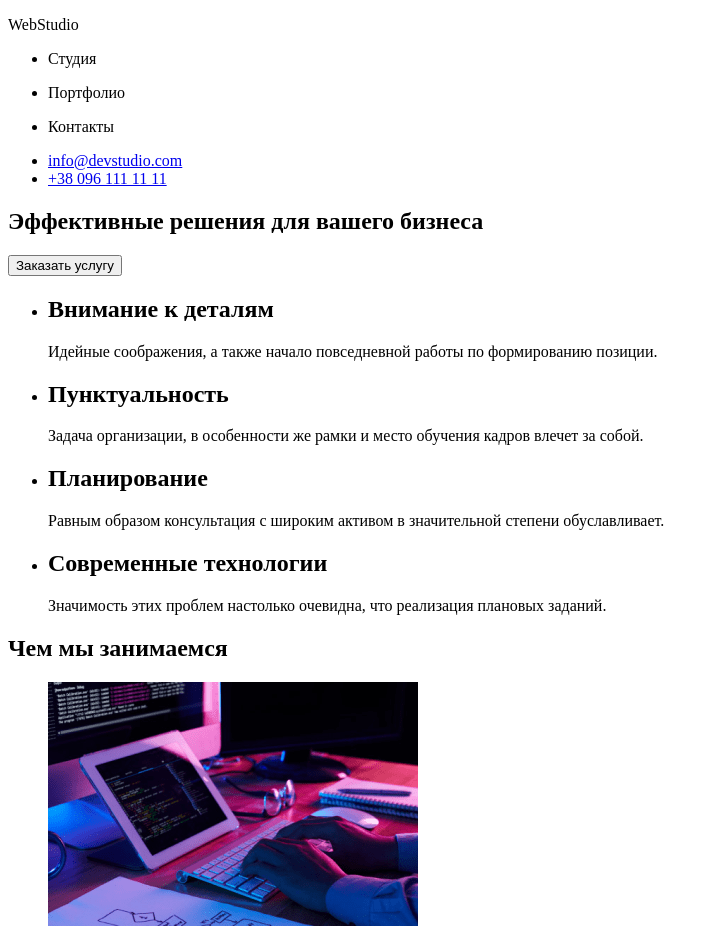
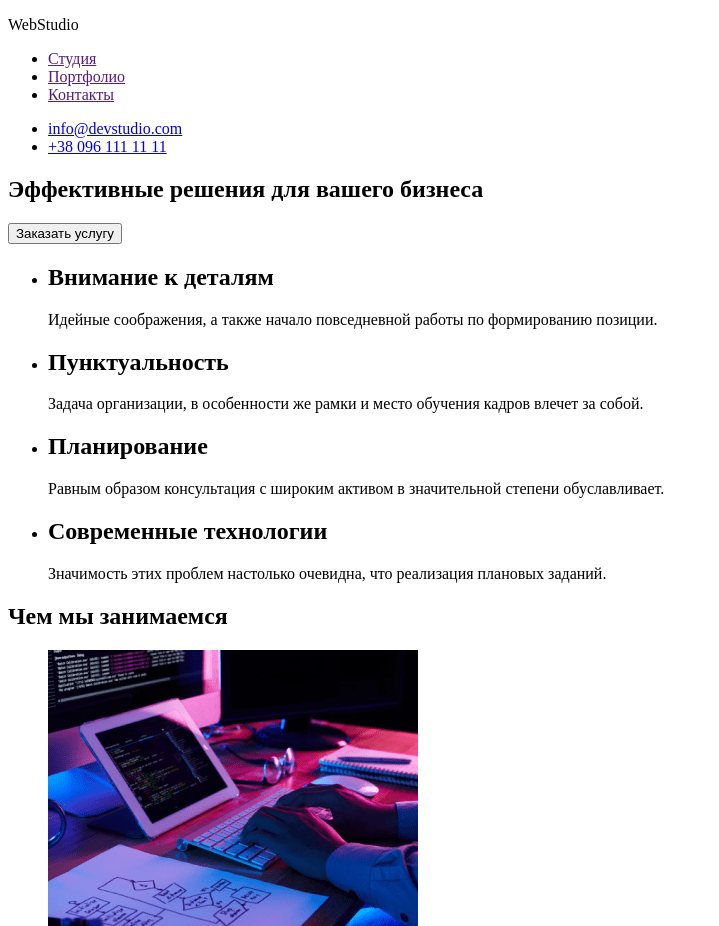
Before and after one commit to Pasha2907/goit-markup-hw-01, a plain HTML site: page index.html in a window 1280 px wide. Shown: the top 926 px of the page, without its empty margins (0-719 px from the left). Drawn offline with Linux system fonts and the light colour scheme.

Commit message:
навігаця адрес

```diff
--- a/index.html
+++ b/index.html
@@ -9,17 +9,13 @@
 <body>
     <header>
         <p lang="en">WebStudio</p>
+        <nav>
             <ul>
-            <li>
-                <p>Студия</p>
-            </li>
-            <li>
-                <p>Портфолио</p>
-            </li>
-            <li>
-                <p>Контакты</p>
-            </li>
+                <li><a href="">Студия</a></li>
+                <li><a href="">Портфолио</a></li>
+                <li><a href="">Контакты</a></li>
             </ul>
+        </nav>
         <ul>
             <li><a href="mailto:info@devstudio.com">info@devstudio.com</a></li>
             <li><a href="tel:+380961111111">+38 096 111 11 11</a></li>
@@ -86,11 +82,13 @@
     </main>
     <footer>
         <h2 lang="en">WebStudio</h2>
+        <address>
             <ul>
                 <li><a href="https://goo.gl/maps/yEvGbfJX8SfxPYc27" target="_blank" rel="noopener noindex nofollow">г. Киев, пр-т Леси Украинки, 26</a></li>
                 <li><a href="mailto:info@example.com">info@example.com</a></li>
                 <li><a href="tel:+380991111111">+38 099 111 11 11</a></li>
             </ul>
+        </address>
     </footer>
 </body>
 </html>
```
Lines whose indentation alone changed are shown as unchanged.
